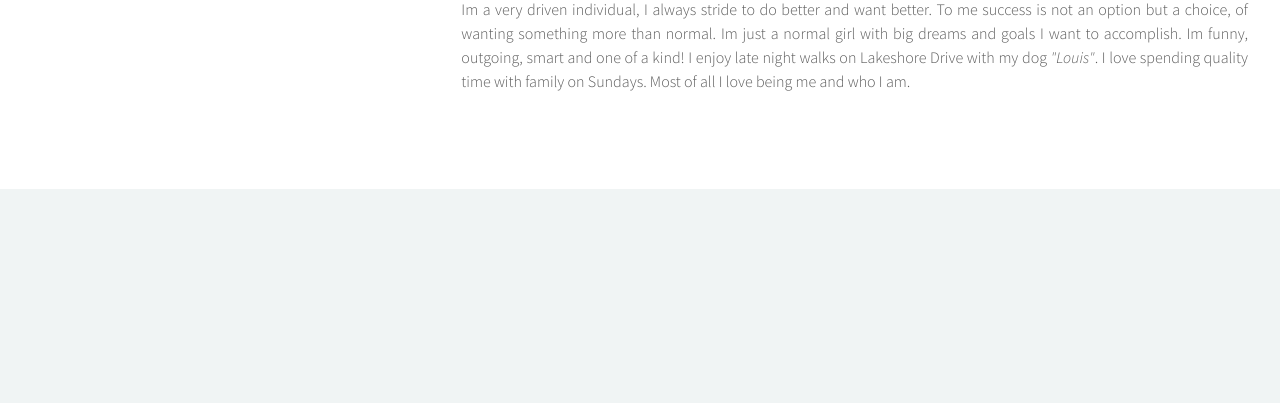
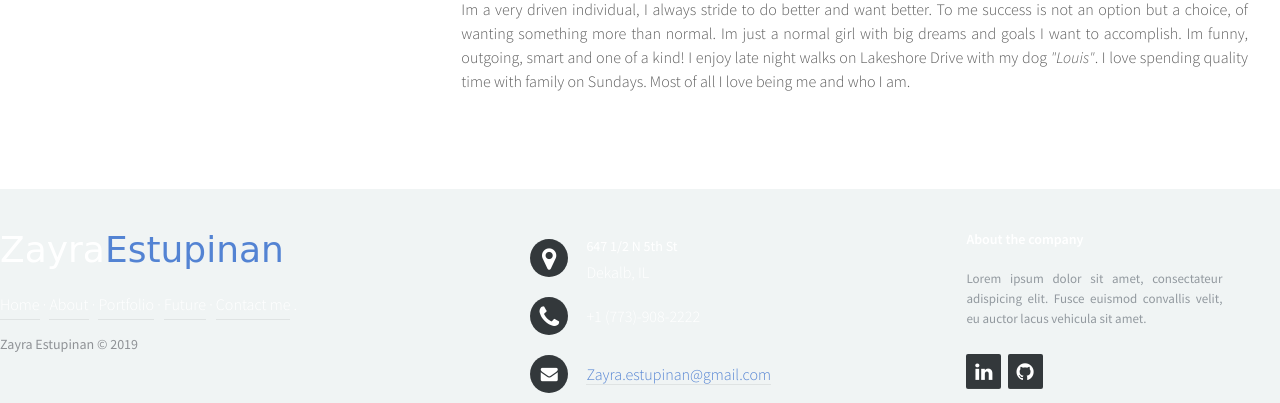
Before and after one commit to z1840093/475pp, a plain HTML site: page about.html in a window 1280 px wide. Shown: the part 915-1318 px from the top of the page. Before the commit the page ends 1136 px from the top, so only its background shows below. Drawn offline with Linux system fonts and the light colour scheme.

Commit message:
Update about.html

```diff
--- a/about.html
+++ b/about.html
@@ -6,8 +6,9 @@
 	<meta charset="utf-8" />
 	<meta name="viewport" content="width=device-width, initial-scale=1, user-scalable=no" />
 	<link rel="stylesheet" href="assets/css/main.css" />
+	<link rel="stylesheet" href="assets/css/footer.css" />
 	<noscript>
-		<link rel="stylesheet" href="assets/css/noscript.css" /></noscript>
+<link rel="stylesheet" href="assets/css/noscript.css" /></noscript>
 </head>
 
 <body class="left-sidebar is-preload">
@@ -107,5 +108,63 @@
 	<script src="assets/js/util.js"></script>
 	<script src="assets/js/main.js"></script>
 </body>
+<footer class="footer-distributed">
+
+	<div class="footer-left">
+
+		<h3>Zayra<span>Estupinan</span></h3>
+
+		<p class="footer-links">
+			<a href="index.html">Home</a>
+			·
+			<a href="about.html">About</a>
+			·
+			<a href="portfolio.html">Portfolio</a>
+			·
+			<a href="future.html">Future</a>
+			·
+			<a href="form1.html">Contact me</a>
+			.
+		</p>
+
+		<p class="footer-company-name">Zayra Estupinan &copy; 2019</p>
+	</div>
+
+	<div class="footer-center">
+
+		<div>
+			<i class="fa fa-map-marker"></i>
+			<p><span>647 1/2 N 5th St</span> Dekalb, IL </p>
+		</div>
+
+		<div>
+			<i class="fa fa-phone"></i>
+			<p>+1 (773)-908-2222</p>
+		</div>
+
+		<div>
+			<i class="fa fa-envelope"></i>
+			<p><a href="mailto:Zayra.estupinan@gmail.com">Zayra.estupinan@gmail.com</a></p>
+		</div>
+
+	</div>
+
+	<div class="footer-right">
+
+		<p class="footer-company-about">
+			<span>About the company</span>
+			Lorem ipsum dolor sit amet, consectateur adispicing elit. Fusce euismod convallis velit, eu auctor lacus vehicula sit amet.
+		</p>
+
+		<div class="footer-icons">
+
+			<a href="https://www.linkedin.com/in/zayra-estupinan-199284157/"><i class="fa fa-linkedin"></i></a>
+			<a href="https://github.com/z1840093/475pp"><i class="fa fa-github"></i></a>
+
+		</div>
+
+	</div>
+
+</footer>
 
 </html>
```
